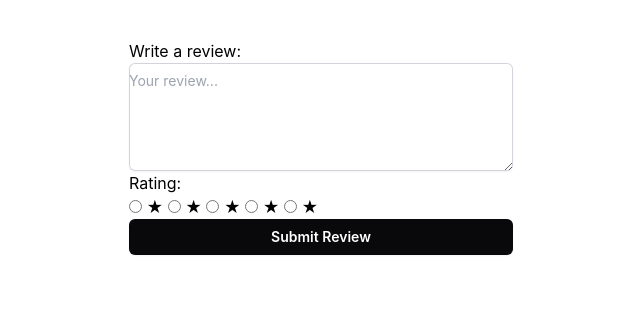
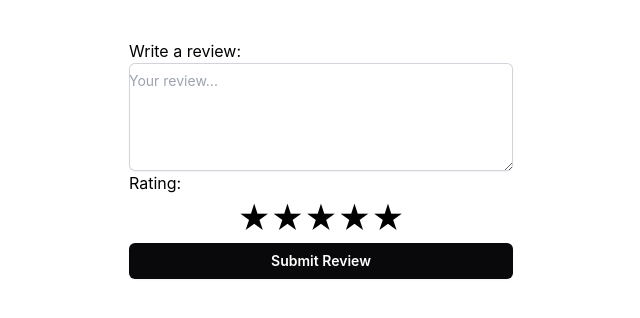
Before and after one commit to Tayte555/Team-project, a PHP site: page /review.html in a window 1280 px wide. Shown: the part 205-523 px from the top of the page, without its empty margins (319-959 px from the left). Run offline with PHP 8.4, Linux system fonts and the light colour scheme; style sheets or scripts are compiled from the project's sources; some libraries are stand-ins or nearby versions; some web fonts are replaced.

Commit message:
added review page css

```diff
--- a/store/src/styles.css
+++ b/store/src/styles.css
@@ -100,3 +100,30 @@
     margin-top: .75rem;
     line-height: 150%;
  }
+
+/* Rating */
+.rating {
+   display: flex;
+   flex-direction: row-reverse;
+   justify-content: center;
+   align-items: center;
+}
+
+.rating input {
+   display: none;
+}
+
+.rating label {
+   cursor: pointer;
+   font-size: 32px;
+   transition: color 0.2s;
+}
+
+.rating input:checked~label {
+   color: #ffbb00;
+}
+
+.rating input:checked~label:hover,
+.rating input:checked~label:hover~label {
+   color: #ffbb00;
+}
```
